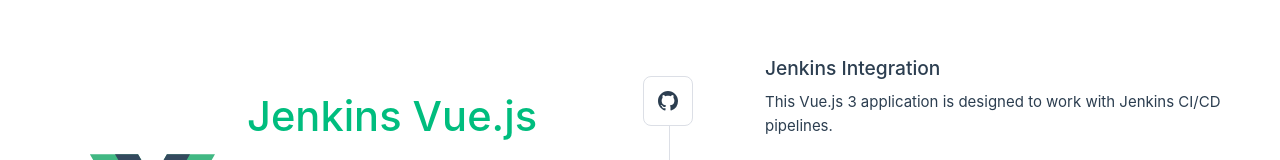
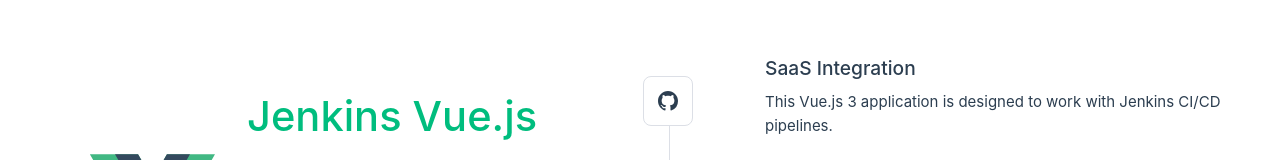
Before and after one commit to vbman2012/jenkins-vuejs, a Vue app: page / in a window 1280 px wide. Shown: the part 192-352 px from the top of the page. Built offline with nearby package versions, Linux system fonts and the light colour scheme.

Commit message:
Update TheWelcome.vue
change header title

```diff
--- a/src/components/TheWelcome.vue
+++ b/src/components/TheWelcome.vue
@@ -9,7 +9,7 @@
         <path d="M8 0C3.58 0 0 3.58 0 8c0 3.54 2.29 6.53 5.47 7.59.4.07.55-.17.55-.38 0-.19-.01-.82-.01-1.49-2.01.37-2.53-.49-2.69-.94-.09-.23-.48-.94-.82-1.13-.28-.15-.68-.52-.01-.53.63-.01 1.08.58 1.23.82.72 1.21 1.87.87 2.33.66.07-.52.28-.87.51-1.07-1.78-.2-3.64-.89-3.64-3.95 0-.87.31-1.59.82-2.15-.08-.2-.36-1.02.08-2.12 0 0 .67-.21 2.2.82.64-.18 1.32-.27 2-.27.68 0 1.36.09 2 .27 1.53-1.04 2.2-.82 2.2-.82.44 1.1.16 1.92.08 2.12.51.56.82 1.27.82 2.15 0 3.07-1.87 3.75-3.65 3.95.29.25.54.73.54 1.48 0 1.07-.01 1.93-.01 2.2 0 .21.15.46.55.38A8.012 8.012 0 0 0 16 8c0-4.42-3.58-8-8-8z"/>
       </svg>
     </template>
-    <template #heading>Jenkins Integration</template>
+    <template #heading>SaaS Integration</template>
 
     This Vue.js 3 application is designed to work with Jenkins CI/CD pipelines.
   </WelcomeItem>
```
